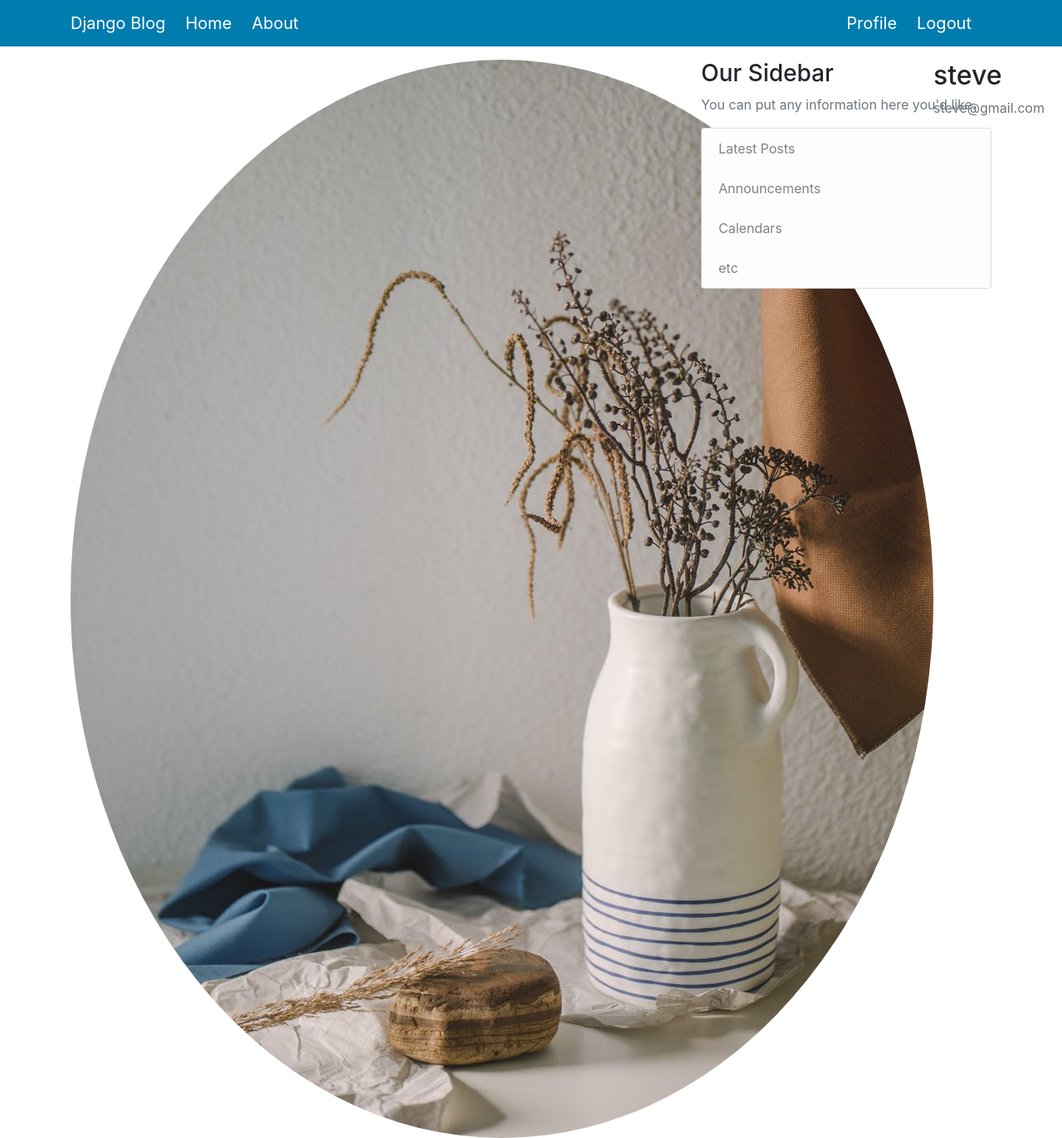
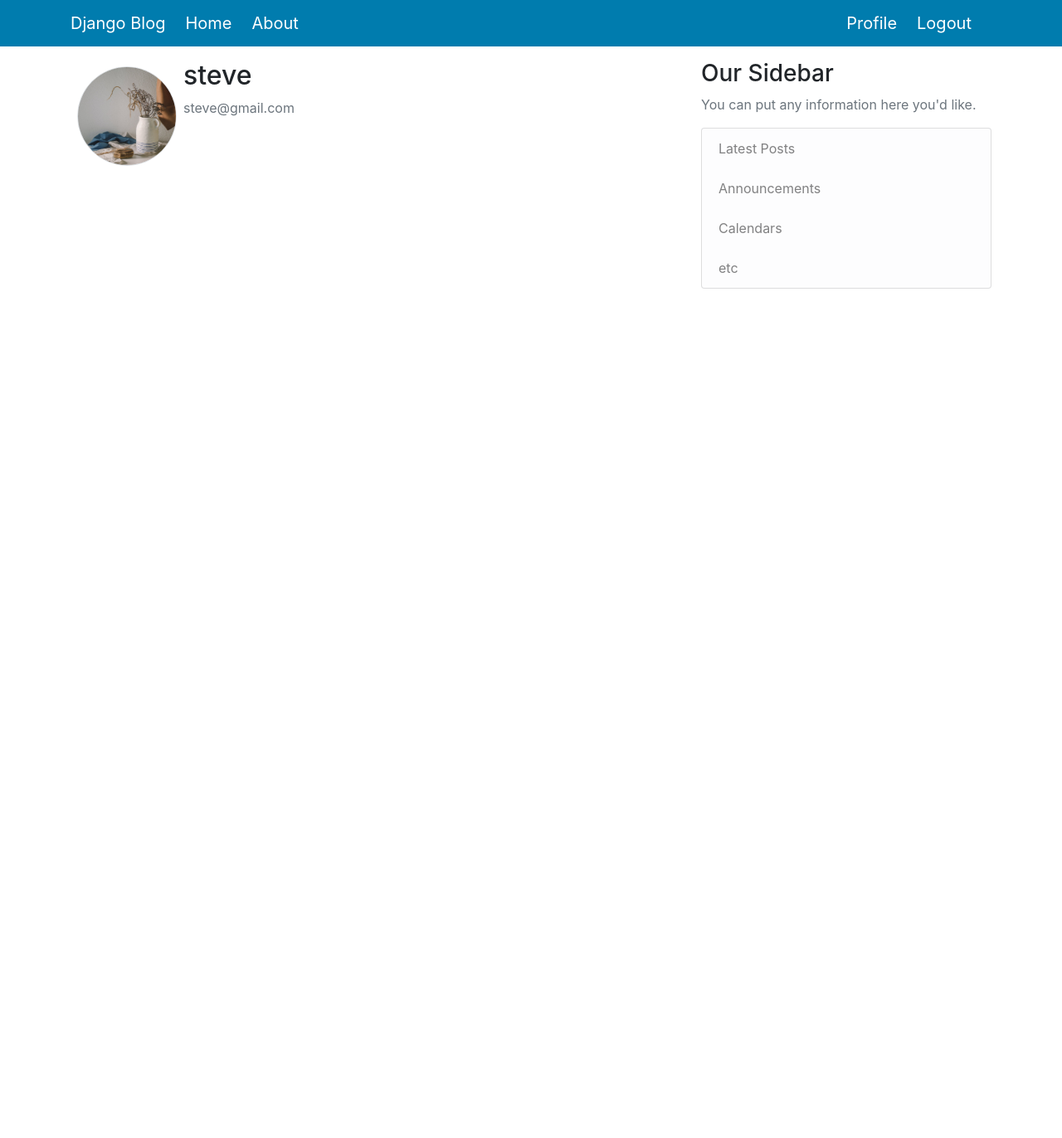
Before and after one commit to mhammed2020/Live-django-project-on-heroku-server, a Django app: page /profile/ in a window 1280 px wide. Shown: the whole page at 83% size. After the commit the page ends 348 px from the top, so only its background shows below. Run offline with Django 3.2, Linux system fonts and the light colour scheme; a user stored in the database is signed in; data comes from the database, SQL or seed files in the repository; both versions use the stored data as it was after the commit; some libraries are stand-ins or nearby versions.

Commit message:
resize profile s picture

```diff
--- a/users/templates/users/profile.html
+++ b/users/templates/users/profile.html
@@ -4,7 +4,9 @@
     <div class="content-section">
 
      <div class="media">
-        <img class="rounded-circle account-img" src="{{ user.profile.image.url }}">
+        <img class="img-fluid rounded-circle  border m-2"
+        style="width: 120px; height:120px;"
+        src="{{ user.profile.image.url }}">
         <div class="media-body">
           <h2 class="account-heading">{{ user.username }}</h2>
           <p class="text-secondary">{{ user.email }}</p>
```
Also changed, not shown: db.sqlite3.
